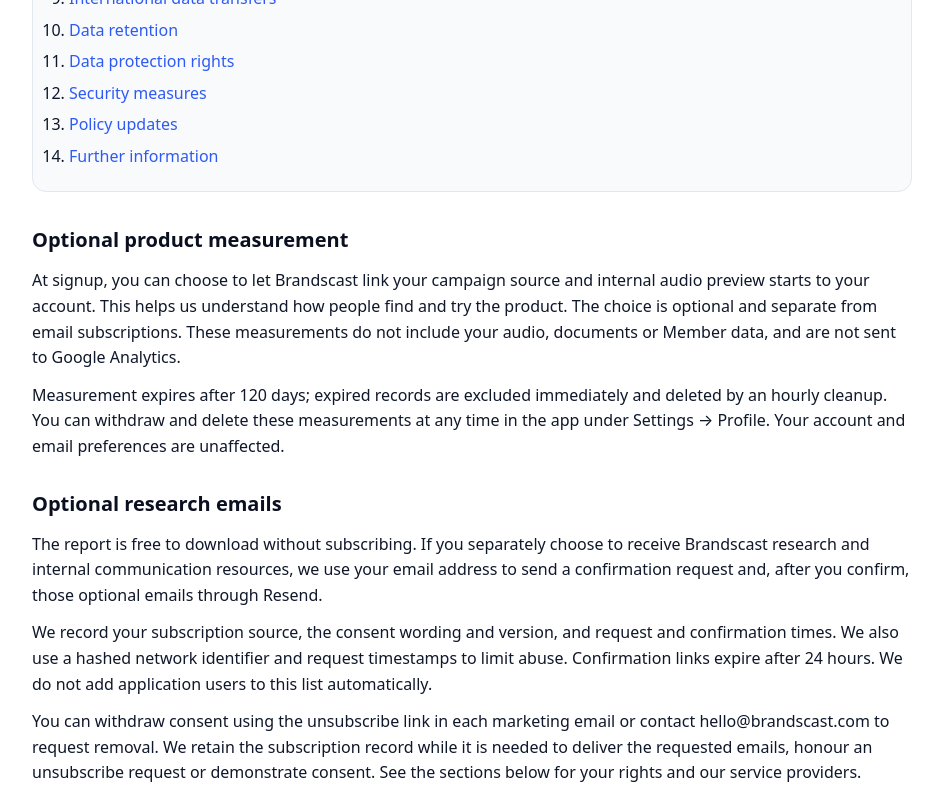
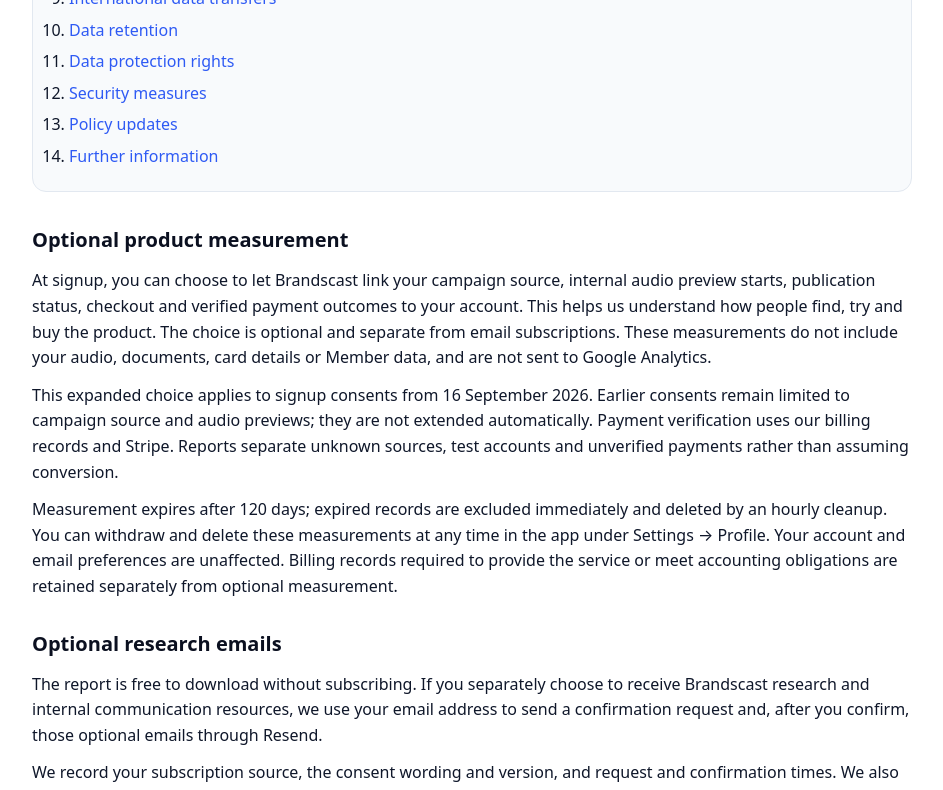
Before and after one commit to polrodriguezriu/brandscastweb, a Next.js app: page /privacy in a window 1280 px wide. Shown: the part 512-1302 px from the top of the page, without its empty margins (168-1111 px from the left). Built offline with nearby package versions, Linux system fonts and the light colour scheme.

Commit message:
docs: disclose optional source-to-payment measurement (#49)

```diff
--- a/src/app/privacy/page.tsx
+++ b/src/app/privacy/page.tsx
@@ -101,17 +101,27 @@
           <h2 id="product-measurement">Optional product measurement</h2>
           <p>
             At signup, you can choose to let Brandscast link your campaign
-            source and internal audio preview starts to your account. This helps
-            us understand how people find and try the product. The choice is
+            source, internal audio preview starts, publication status, checkout
+            and verified payment outcomes to your account. This helps
+            us understand how people find, try and buy the product. The choice is
             optional and separate from email subscriptions. These measurements
-            do not include your audio, documents or Member data, and are not
+            do not include your audio, documents, card details or Member data, and are not
             sent to Google Analytics.
+          </p>
+          <p>
+            This expanded choice applies to signup consents from 16 September
+            2026. Earlier consents remain limited to campaign source and audio
+            previews; they are not extended automatically. Payment verification
+            uses our billing records and Stripe. Reports separate unknown sources,
+            test accounts and unverified payments rather than assuming conversion.
           </p>
           <p>
             Measurement expires after 120 days; expired records are excluded
             immediately and deleted by an hourly cleanup. You can withdraw and
             delete these measurements at any time in the app under Settings →
-            Profile. Your account and email preferences are unaffected.
+            Profile. Your account and email preferences are unaffected. Billing
+            records required to provide the service or meet accounting obligations
+            are retained separately from optional measurement.
           </p>
         </section>
 
```
